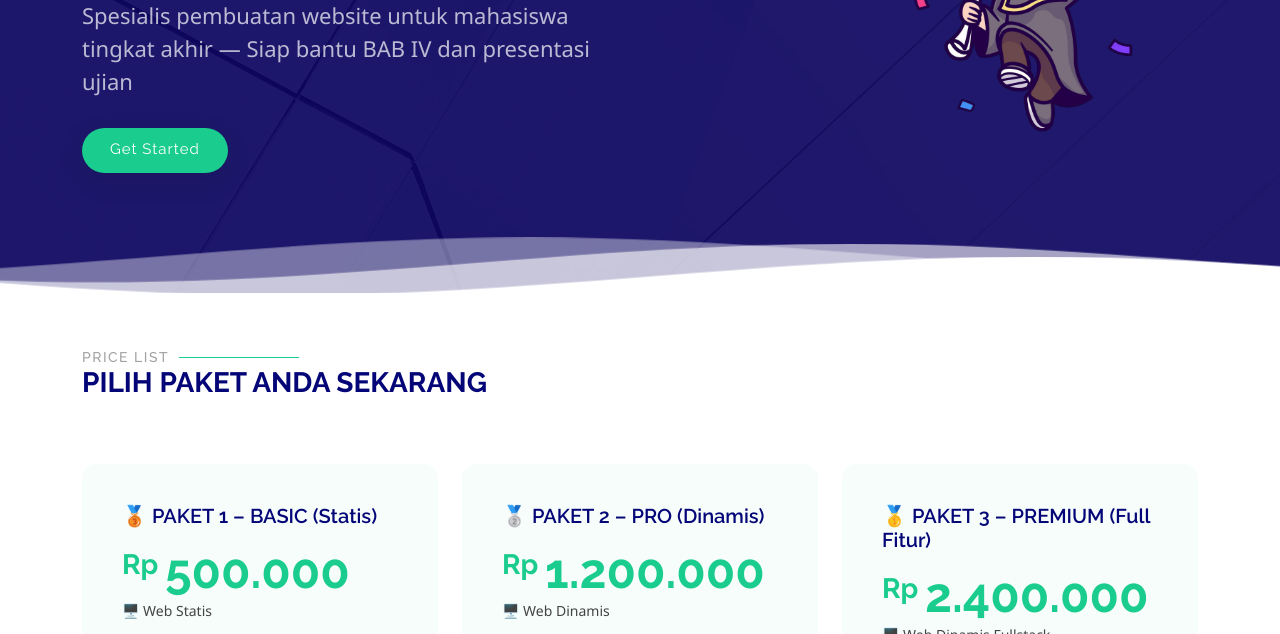
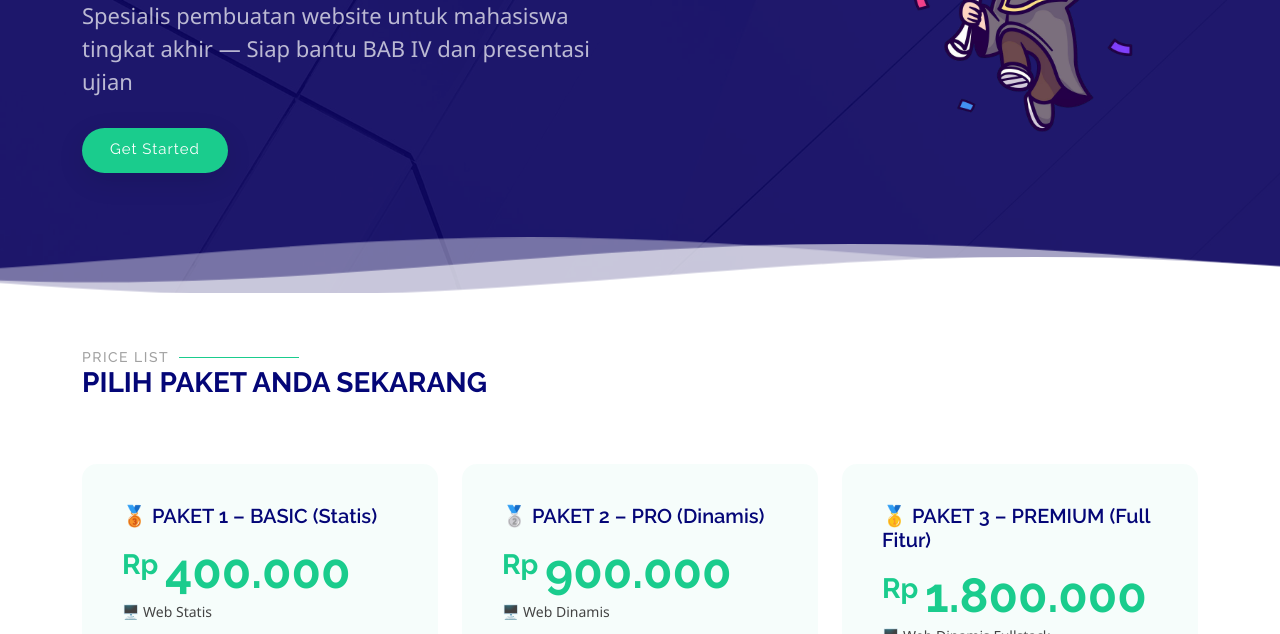
Before and after one commit to Ikhsanurfz/ikhsanurfz.github.io, a plain HTML site: page index.html in a window 1280 px wide. Shown: the part 314-948 px from the top of the page. Drawn offline with Linux system fonts and the light colour scheme.

Commit message:
Update index.html

```diff
--- a/index.html
+++ b/index.html
@@ -134,7 +134,7 @@
             <div class="col-lg-4" data-aos="zoom-in" data-aos-delay="100">
               <div class="pricing-item">
                 <h3>🥉 PAKET 1 – BASIC (Statis)</h3>
-                <h4><sup>Rp </sup>500.000</h4>
+                <h4><sup>Rp </sup>400.000</h4>
                 <p class="description">🖥️ Web Statis</p>
                 <ul>
                   <li>
@@ -171,7 +171,7 @@
             <div class="col-lg-4" data-aos="zoom-in" data-aos-delay="200">
               <div class="pricing-item">
                 <h3>🥈 PAKET 2 – PRO (Dinamis)</h3>
-                <h4><sup>Rp </sup>1.200.000</h4>
+                <h4><sup>Rp </sup>900.000</h4>
                 <p class="description">🖥️ Web Dinamis</p>
                 <ul>
                   <li>
@@ -210,7 +210,7 @@
             <div class="col-lg-4" data-aos="zoom-in" data-aos-delay="300">
               <div class="pricing-item">
                 <h3>🥇 PAKET 3 – PREMIUM (Full Fitur)</h3>
-                <h4><sup>Rp </sup>2.400.000</h4>
+                <h4><sup>Rp </sup>1.800.000</h4>
                 <p class="description">🖥️ Web Dinamis Fullstack</p>
                 <ul>
                   <li>
```
